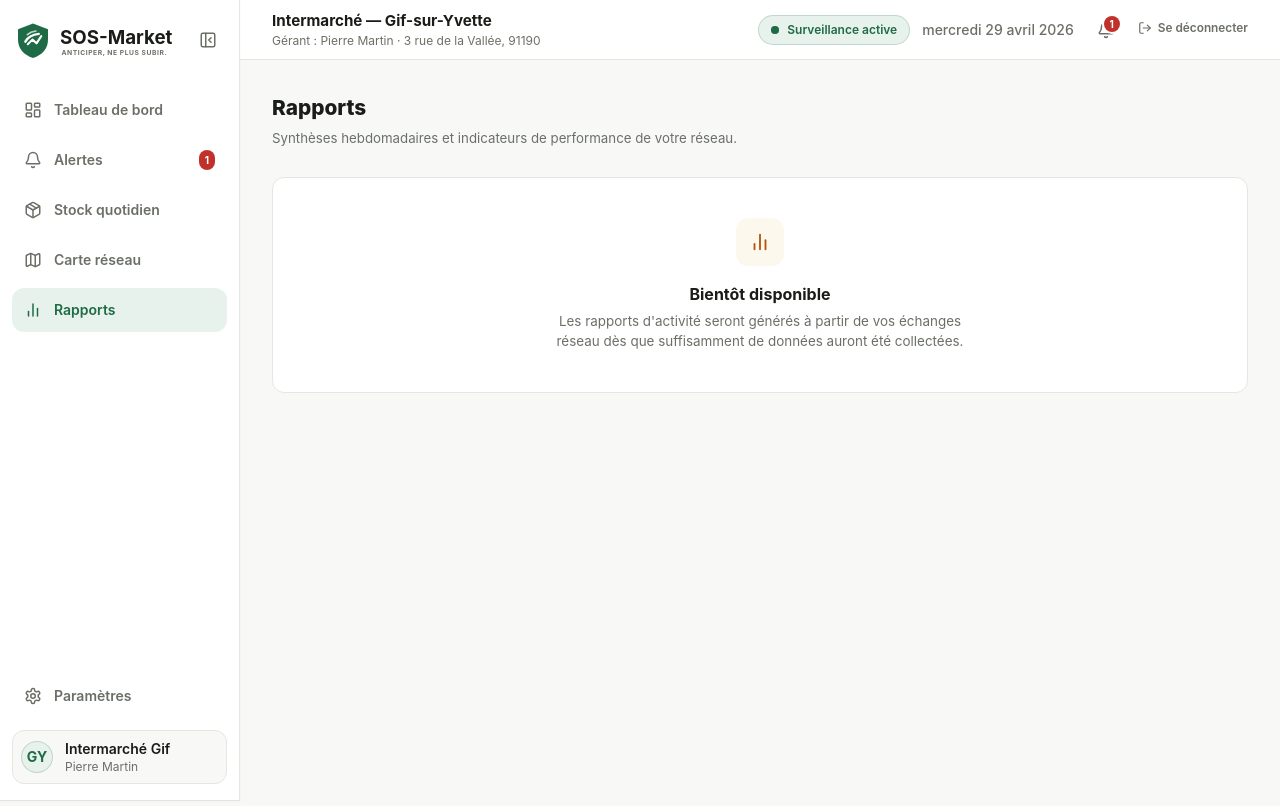
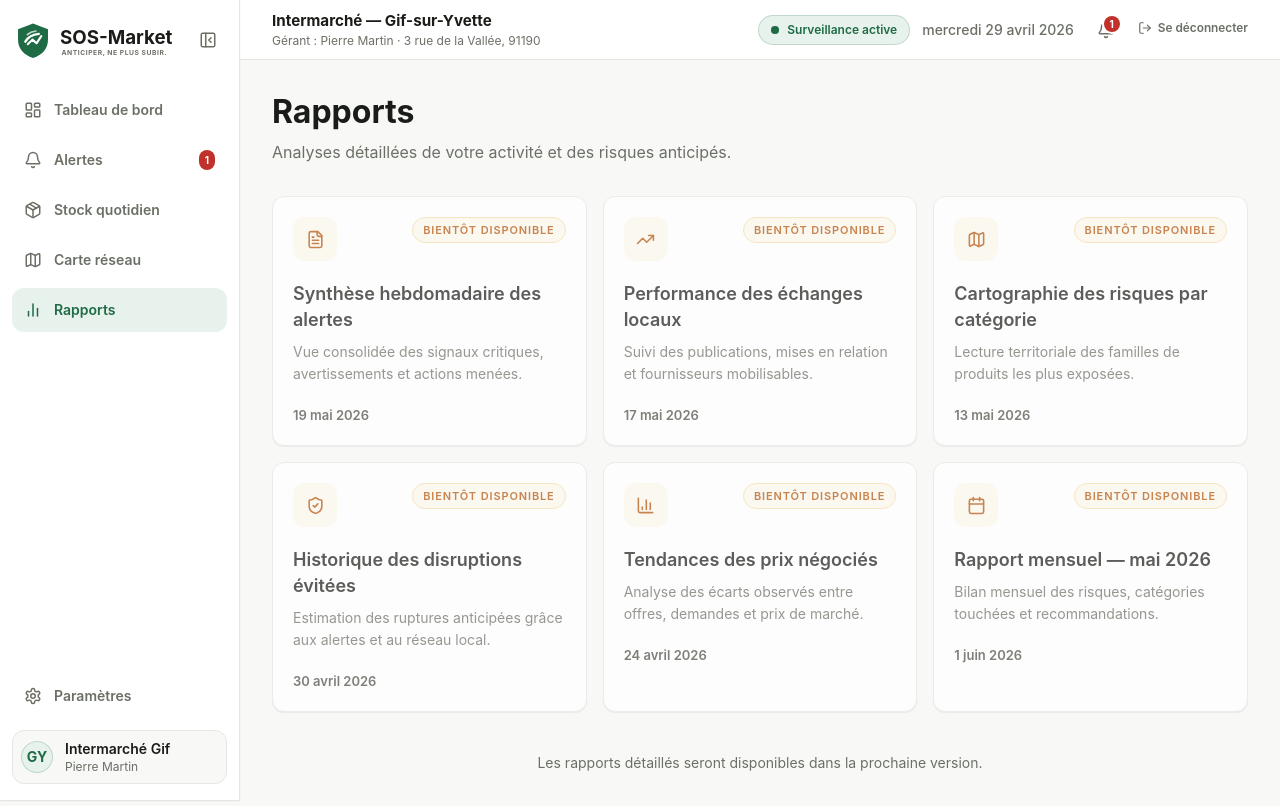
Before and after one commit to ccharabati-lab/sos-market, a Next.js app: page /reports in a window 1280 px wide. Built offline with nearby package versions, Linux system fonts and the light colour scheme; no server answers.

Commit message:
feat(reports): add Rapports placeholder page

```diff
--- a/app/reports/page.tsx
+++ b/app/reports/page.tsx
@@ -1,25 +1,93 @@
-import { BarChart2 } from 'lucide-react';
+import {
+  BarChart3,
+  Calendar,
+  FileText,
+  Map,
+  ShieldCheck,
+  TrendingUp,
+} from 'lucide-react';
+import type { LucideIcon } from 'lucide-react';
+
+const reports: Array<{
+  title: string;
+  description: string;
+  date: string;
+  Icon: LucideIcon;
+}> = [
+  {
+    title: 'Synthèse hebdomadaire des alertes',
+    description: 'Vue consolidée des signaux critiques, avertissements et actions menées.',
+    date: '19 mai 2026',
+    Icon: FileText,
+  },
+  {
+    title: 'Performance des échanges locaux',
+    description: 'Suivi des publications, mises en relation et fournisseurs mobilisables.',
+    date: '17 mai 2026',
+    Icon: TrendingUp,
+  },
+  {
+    title: 'Cartographie des risques par catégorie',
+    description: 'Lecture territoriale des familles de produits les plus exposées.',
+    date: '13 mai 2026',
+    Icon: Map,
+  },
+  {
+    title: 'Historique des disruptions évitées',
+    description: 'Estimation des ruptures anticipées grâce aux alertes et au réseau local.',
+    date: '30 avril 2026',
+    Icon: ShieldCheck,
+  },
+  {
+    title: 'Tendances des prix négociés',
+    description: 'Analyse des écarts observés entre offres, demandes et prix de marché.',
+    date: '24 avril 2026',
+    Icon: BarChart3,
+  },
+  {
+    title: 'Rapport mensuel — mai 2026',
+    description: 'Bilan mensuel des risques, catégories touchées et recommandations.',
+    date: '1 juin 2026',
+    Icon: Calendar,
+  },
+];
 
 export default function ReportsPage() {
   return (
-    <>
-      <div className="mb-7">
-        <h1 className="text-[1.3rem] font-extrabold text-ink">Rapports</h1>
-        <p className="text-[0.83rem] text-muted mt-1">
-          Synthèses hebdomadaires et indicateurs de performance de votre réseau.
+    <section className="mx-auto w-full max-w-[1280px]">
+      <div className="mb-8">
+        <h1 className="font-display text-display text-text-primary">Rapports</h1>
+        <p className="mt-2 text-body-lg text-text-muted">
+          Analyses détaillées de votre activité et des risques anticipés.
         </p>
       </div>
 
-      <div className="bg-paper border border-line rounded-xl p-10 flex flex-col items-center text-center">
-        <div className="w-12 h-12 rounded-xl bg-amber-light text-amber flex items-center justify-center mb-4">
-          <BarChart2 size={22} />
-        </div>
-        <h2 className="text-[1rem] font-bold text-ink mb-1">Bientôt disponible</h2>
-        <p className="text-[0.84rem] text-muted max-w-md">
-          Les rapports d&apos;activité seront générés à partir de vos échanges réseau dès que
-          suffisamment de données auront été collectées.
-        </p>
+      <div className="grid gap-4 md:grid-cols-2 xl:grid-cols-3">
+        {reports.map(({ title, description, date, Icon }) => (
+          <article
+            key={title}
+            aria-disabled="true"
+            className="cursor-not-allowed rounded-xl border border-border-default bg-white p-5 opacity-70 shadow-level-1"
+          >
+            <div className="mb-5 flex items-start justify-between gap-4">
+              <div className="flex h-11 w-11 flex-shrink-0 items-center justify-center rounded-xl bg-amber-light text-amber">
+                <Icon size={19} aria-hidden="true" />
+              </div>
+              <span className="rounded-full border border-amber-mid bg-amber-light px-2.5 py-1 text-caption font-semibold uppercase tracking-[0.08em] text-amber">
+                Bientôt disponible
+              </span>
+            </div>
+
+            <h2 className="text-h2 text-text-primary">{title}</h2>
+            <p className="mt-2 text-body text-text-muted">{description}</p>
+            <p className="mt-5 text-body-sm font-semibold text-text-secondary">{date}</p>
+          </article>
+        ))}
       </div>
-    </>
+
+      <p className="mx-auto mt-10 max-w-2xl text-center text-body text-text-muted">
+        Les rapports détaillés seront disponibles dans la prochaine version.
+      </p>
+    </section>
   );
 }
```
